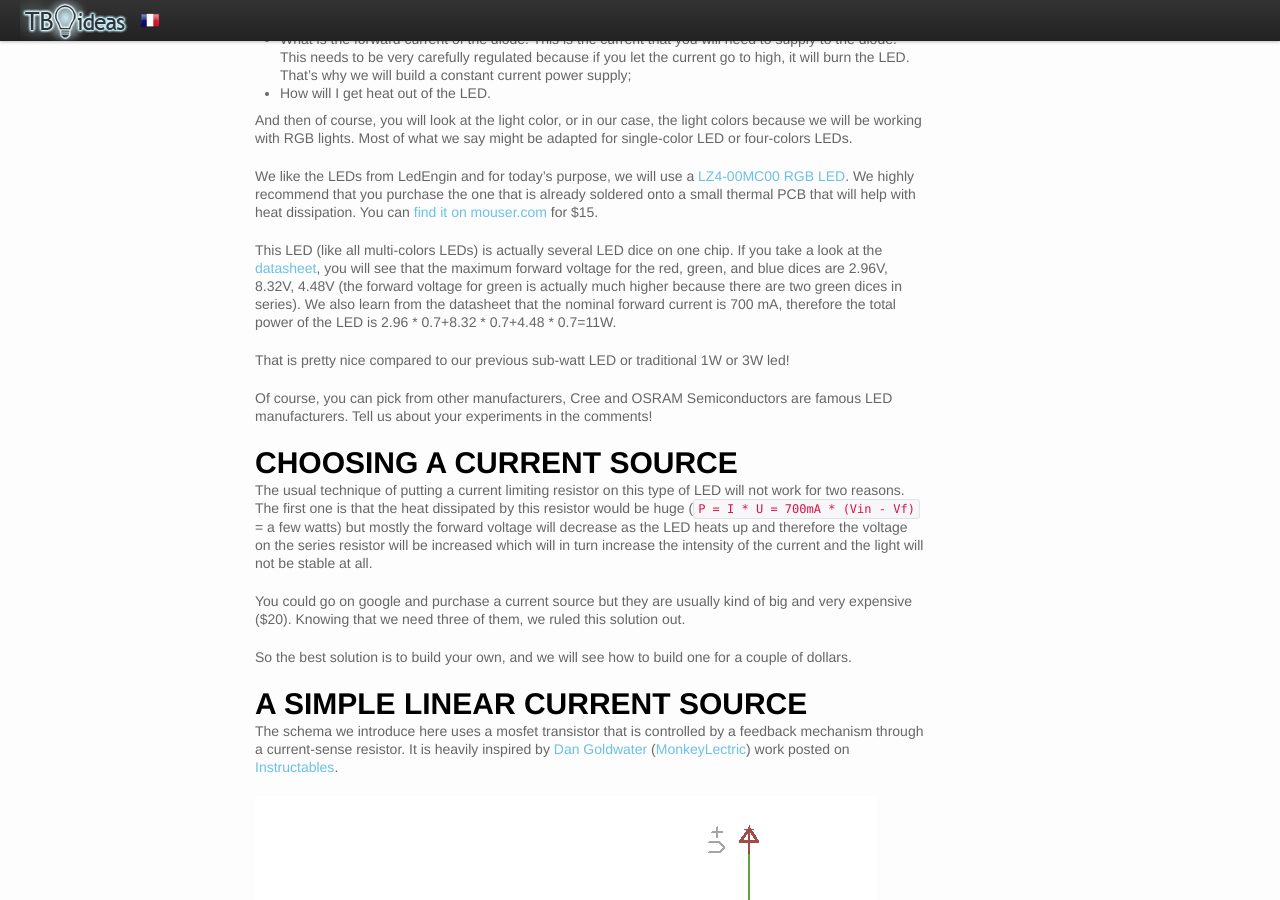
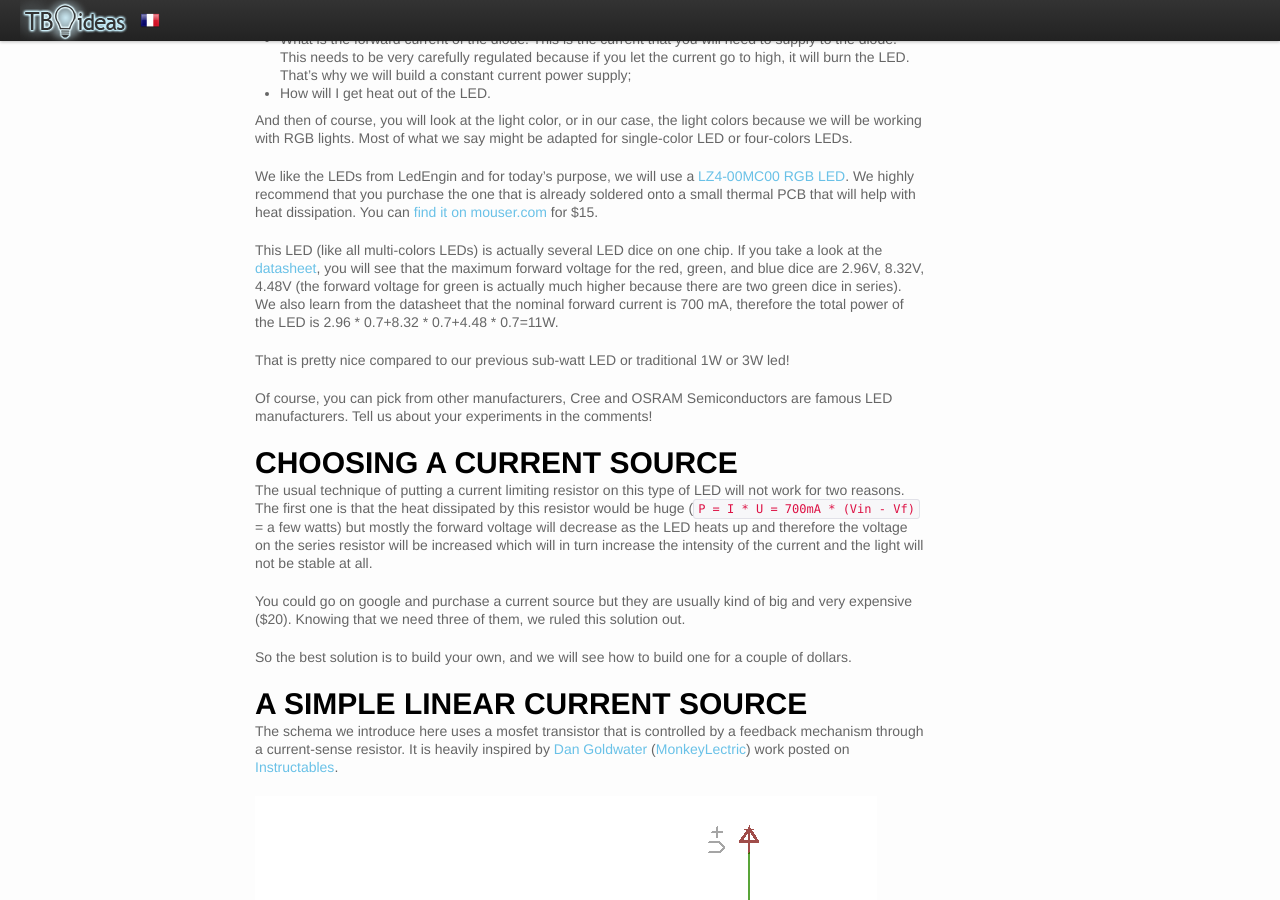
Before and after one commit to tbideas/tbideas.github.com, a Jekyll site: the page built from _posts/2012-08-17-build-an-arduino-shield-to-drive-high-power-rgb-led.md, in a window 1280 px wide and 900 px high, scrolled down 593 px. Built offline with Jekyll 4.4.1, drawn with Linux system fonts in a browser that asks for light colours; nearby versions of some CDN libraries; library files that are not in the unit come from our copies; comment, search, counter and statistics services are not loaded.

Commit message:
fixing grammar - thanks @Derullandei

```diff
--- a/_posts/2012-08-17-build-an-arduino-shield-to-drive-high-power-rgb-led.md
+++ b/_posts/2012-08-17-build-an-arduino-shield-to-drive-high-power-rgb-led.md
@@ -38,7 +38,7 @@ And then of course, you will look at the light color, or in our case, the light
 
 We like the LEDs from LedEngin and for today's purpose, we will use a [LZ4-00MC00 RGB LED][7]. We highly recommend that you purchase the one that is already soldered onto a small thermal PCB that will help with heat dissipation. You can [find it on mouser.com][6] for $15.
 
-This LED (like all multi-colors LEDs) is actually several LED dice on one chip. If you take a look at the [datasheet][7], you will see that the maximum forward voltage for the red, green, and blue dices are 2.96V, 8.32V, 4.48V (the forward voltage for green is actually much higher because there are two green dices in series). We also learn from the datasheet that the nominal forward current is 700 mA, therefore the total power of the LED is 2.96 * 0.7+8.32 * 0.7+4.48 * 0.7=11W.
+This LED (like all multi-colors LEDs) is actually several LED dice on one chip. If you take a look at the [datasheet][7], you will see that the maximum forward voltage for the red, green, and blue dice are 2.96V, 8.32V, 4.48V (the forward voltage for green is actually much higher because there are two green dice in series). We also learn from the datasheet that the nominal forward current is 700 mA, therefore the total power of the LED is 2.96 * 0.7+8.32 * 0.7+4.48 * 0.7=11W.
 
 That is pretty nice compared to our previous sub-watt LED or traditional 1W or 3W led!
 
```
